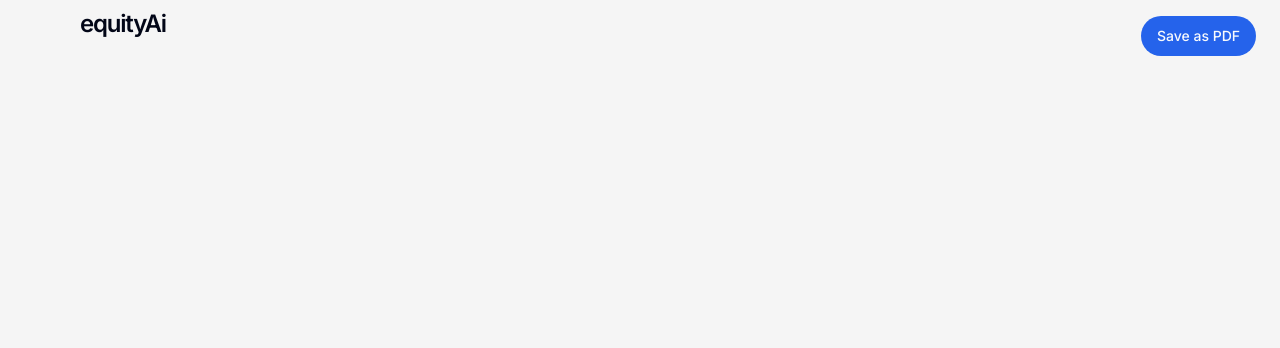
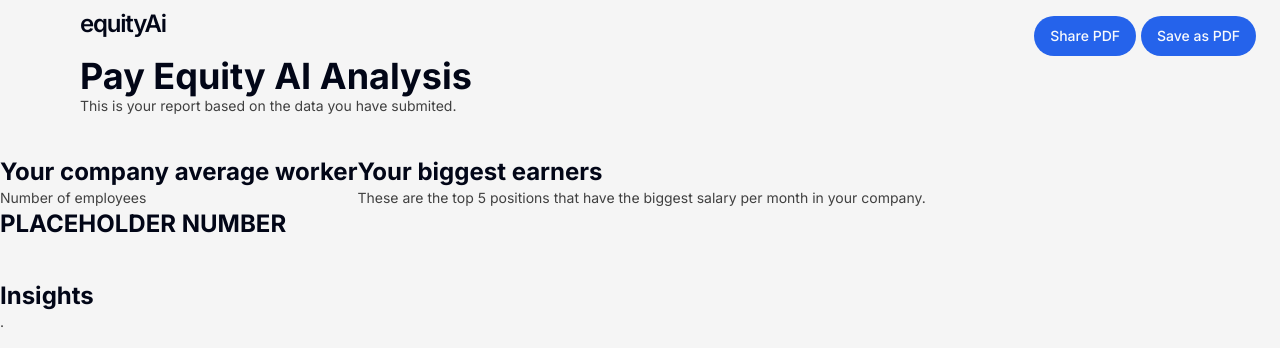
Before and after one commit to TuringCrafters/EquityAI, a Next.js app in the folder client/: page /analysis in a window 1280 px wide. Shown: the top 348 px of the page. Built offline with nearby package versions, Linux system fonts and the light colour scheme.

Commit message:
Extracted containers for different sections in analysis page

```diff
--- a/client/app/analysis/page.tsx
+++ b/client/app/analysis/page.tsx
@@ -5,14 +5,15 @@ import { useReactToPrint } from "react-to-print";
 import { DataContext } from "@/services/provider";
 import LineOfBestFitChart from "@/components/LineChart";
 import { Button } from "../../components/ui/button";
-import "../../styles/AnalysisPagePdfStyles.css"
+import "../../styles/AnalysisPagePdfStyles.css";
+import { AnalysisHeader } from "@/containers/analysis-page/header-section";
+import { OveralAnalysis } from "@/containers/analysis-page/overal-analysis-section";
+import { MostCommonPosition } from "@/containers/analysis-page/most-common-position-section";
+import { Insights } from "@/containers/analysis-page/insights-section/indext";
 
-const StaticBarChartgraph = dynamic(() => import("@/components/BarChart"), {
-  ssr: false,
-});
+
 
 const AnalysisPage = () => {
-  const { data } = useContext(DataContext);
   const pageRef = useRef<HTMLElement | null>(null);
   const handlePDF = useReactToPrint({
     content: () => pageRef.current,
@@ -20,48 +21,20 @@ const AnalysisPage = () => {
   });
 
   return (
-    <main className="h-dvh">
+    <main className="h-dvh" ref={pageRef}>
+      <AnalysisHeader/>
       <Button
         onClick={handlePDF}
         className="absolute top-4 right-6 rounded-full bg-blue-600 "
       >
         Save as PDF
       </Button>
-      <article ref={pageRef}>
-        <h2 className="flex ml-72 pl-6 text-2xl mt-10 mb-5 title-for-print">{data?.job_title}</h2>
-        <section className="flex flex-col items-center md:flex-row md:items-start align-middle h-3/6 justify-center my-10">
-          <div className="items-center h-full border-r-2 border-r-#aab0b7 chart-for-print">
-            {data?.location_details && (
-              <>
-                <h3 className="ml-10 mt-5 font-semibold tracking-tighter subtitle-for-print-one">
-                  Salary based on Location
-                </h3>
-                  <StaticBarChartgraph
-                    key="barchart"
-                    data={data.location_details}
-                  />
-              </>
-            )}
-          </div>
-          <div className="items-center  max-h-100 chart-for-print">
-            {data?.experience_details && (
-              <>
-                <h3 className="ml-10 mt-5 mb-10 font-semibold tracking-tighter subtitle-for-print-two">
-                  Salary based on Years of Experience
-                </h3>
-                  <LineOfBestFitChart
-                    key="linechart"
-                    data={data.experience_details}
-                  />
-              </>
-            )}
-          </div>
-        </section>
-        <div className=" flex align-middle justify-center flex-col text-justify" style={{ maxWidth: "1100px", margin: "auto" }}>
-          <p className="mb-5">{data?.response}</p>
-          <p className="mb-10">{data?.product_recommendation}</p>
-        </div>
-      </article>
+      <Button className="absolute top-4 right-36 rounded-full bg-blue-600 ">
+        Share PDF
+      </Button>
+      <OveralAnalysis/>
+      <Insights/>
+      <MostCommonPosition/>
     </main>
   );
 };
```
